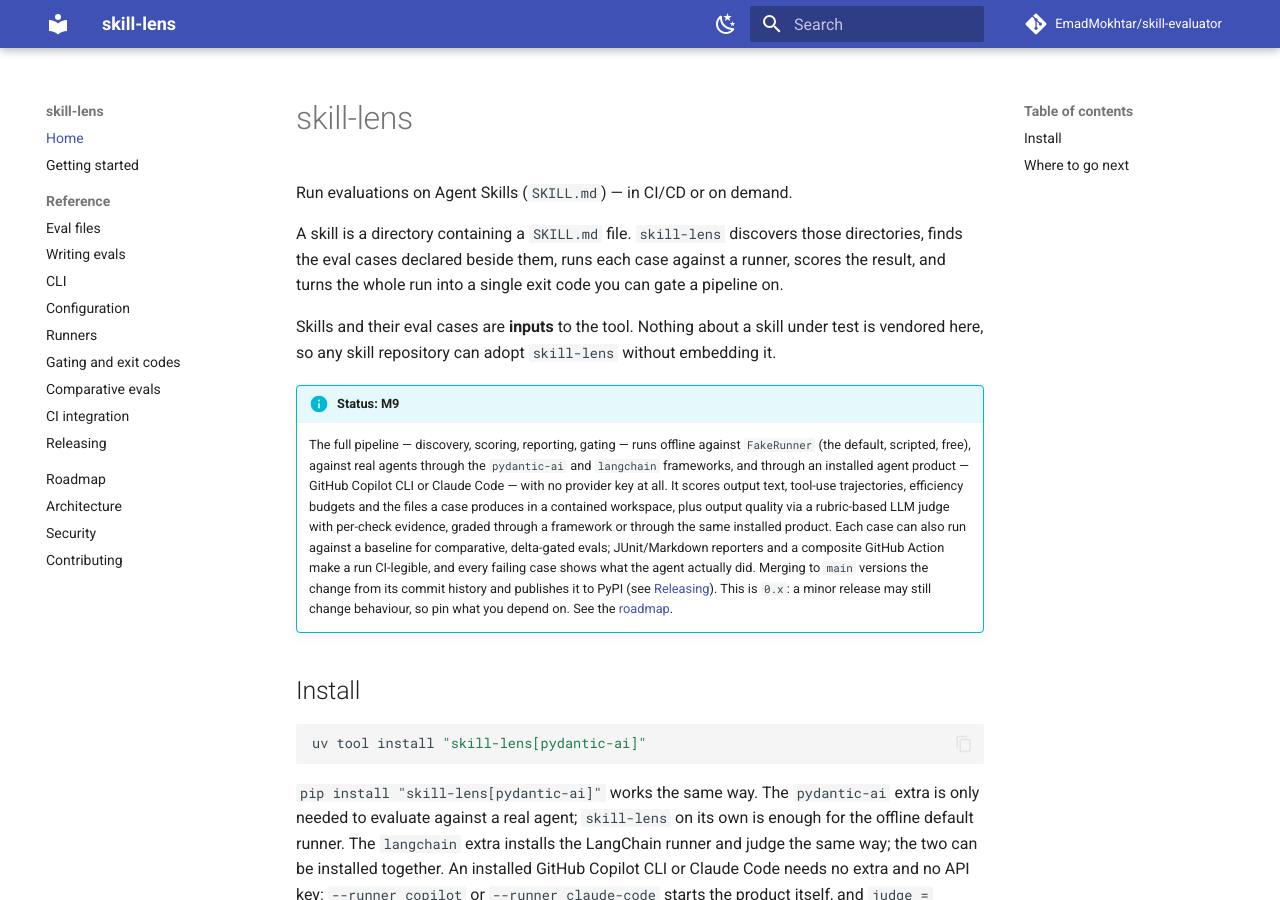
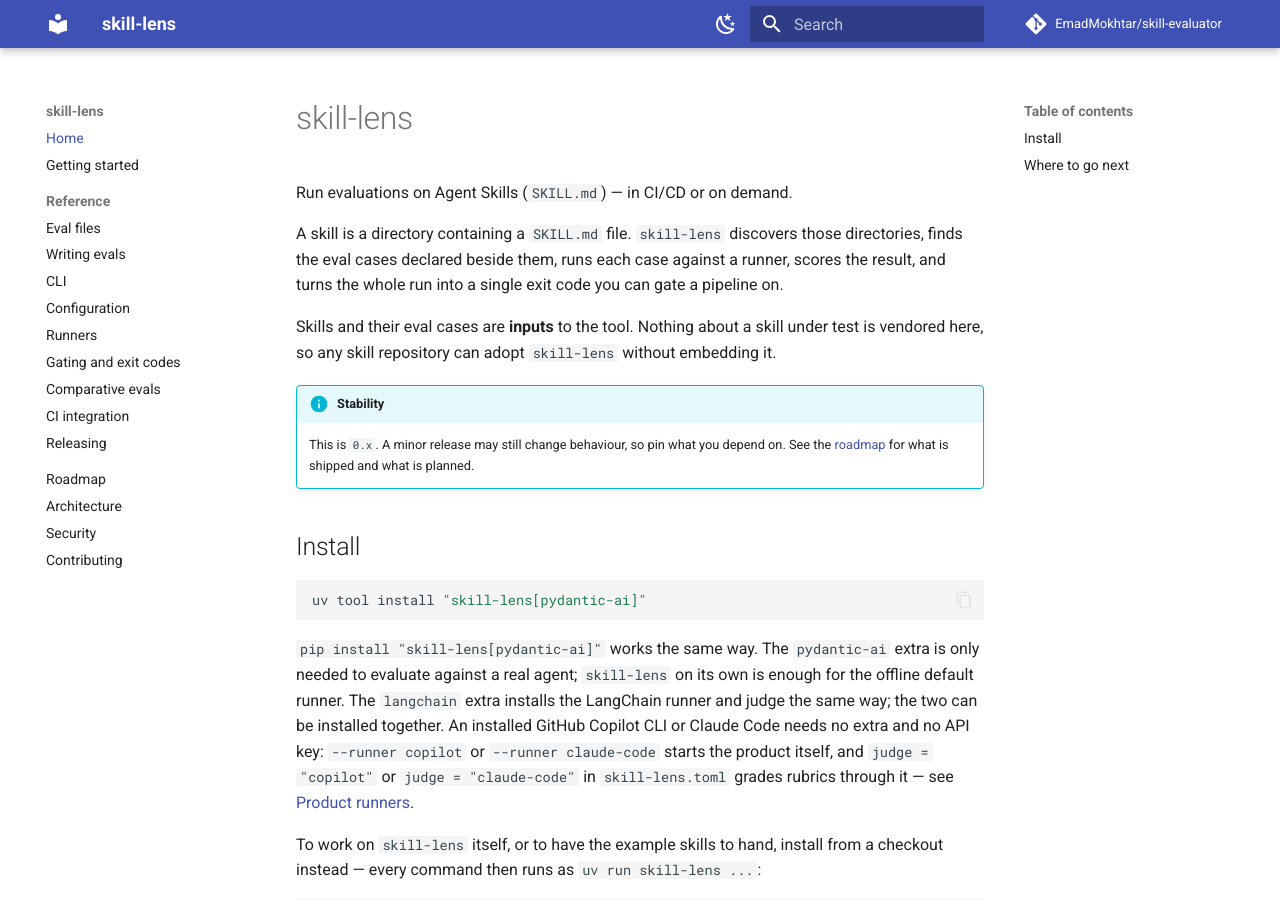
Before and after one commit to EmadMokhtar/skill-evaluator, an MkDocs documentation site: the page built from docs/index.md, in a window 1280 px wide and 900 px high. Built offline with MkDocs 1.6.1 and Material for MkDocs 9.7.7, drawn with Linux system fonts in a browser that asks for light colours; comment, search, counter and statistics services are not loaded.

Commit message:
docs: drop milestone labels from the documentation pages
Also replaces the index page's feature-dump status admonition with a
short stability note; the table below it already routes readers to each
feature, and the paragraph went stale every release.

Co-Authored-By: Claude Opus 5 <noreply@anthropic.com>

```diff
--- a/docs/index.md
+++ b/docs/index.md
@@ -11,20 +11,9 @@ Skills and their eval cases are **inputs** to the tool. Nothing about a skill un
 test is vendored here, so any skill repository can adopt `skill-lens` without
 embedding it.
 
-!!! info "Status: M9"
-    The full pipeline — discovery, scoring, reporting, gating — runs offline against
-    `FakeRunner` (the default, scripted, free), against real agents through the
-    `pydantic-ai` and `langchain` frameworks, and through an installed agent product —
-    GitHub Copilot CLI or Claude Code — with no provider key at all. It scores output
-    text, tool-use trajectories, efficiency budgets and
-    the files a case produces in a contained workspace, plus output quality via a
-    rubric-based LLM judge with per-check evidence, graded through a framework or through
-    the same installed product. Each case can also run against a
-    baseline for comparative, delta-gated evals; JUnit/Markdown reporters and a composite
-    GitHub Action make a run CI-legible, and every failing case shows what the agent
-    actually did. Merging to `main` versions the change from its commit history and
-    publishes it to PyPI (see [Releasing](releasing.md)). This is `0.x`: a minor release
-    may still change behaviour, so pin what you depend on. See the [roadmap](roadmap.md).
+!!! info "Stability"
+    This is `0.x`. A minor release may still change behaviour, so pin what you depend on.
+    See the [roadmap](roadmap.md) for what is shipped and what is planned.
 
 ## Install
 
```
Also changed, not shown: docs/comparative-evals.md (+5 -5 lines), docs/contributing.md (+1 -1 lines), docs/gating.md (+4 -4 lines), docs/security.md (+1 -2 lines), 1 other file.
